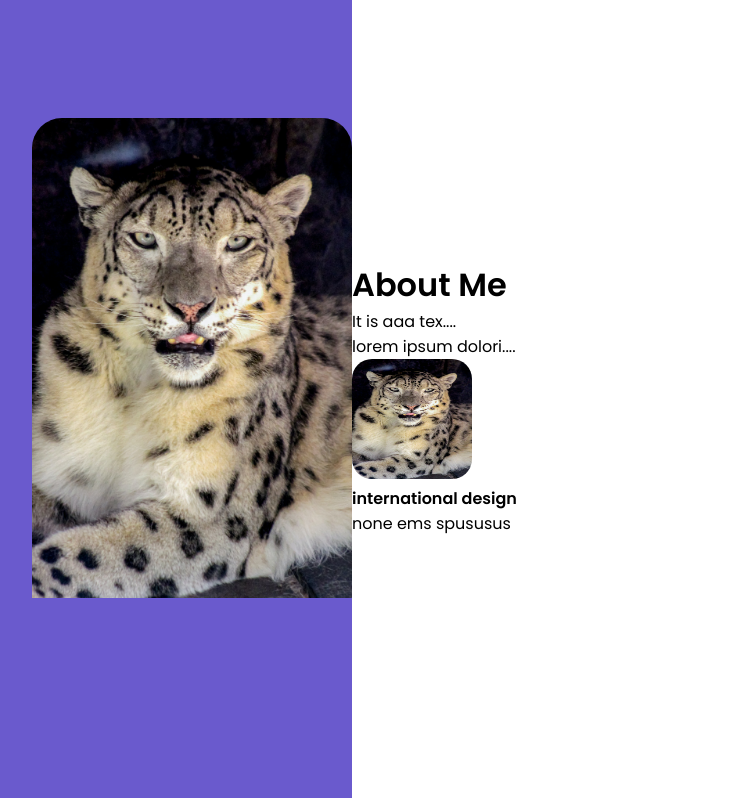
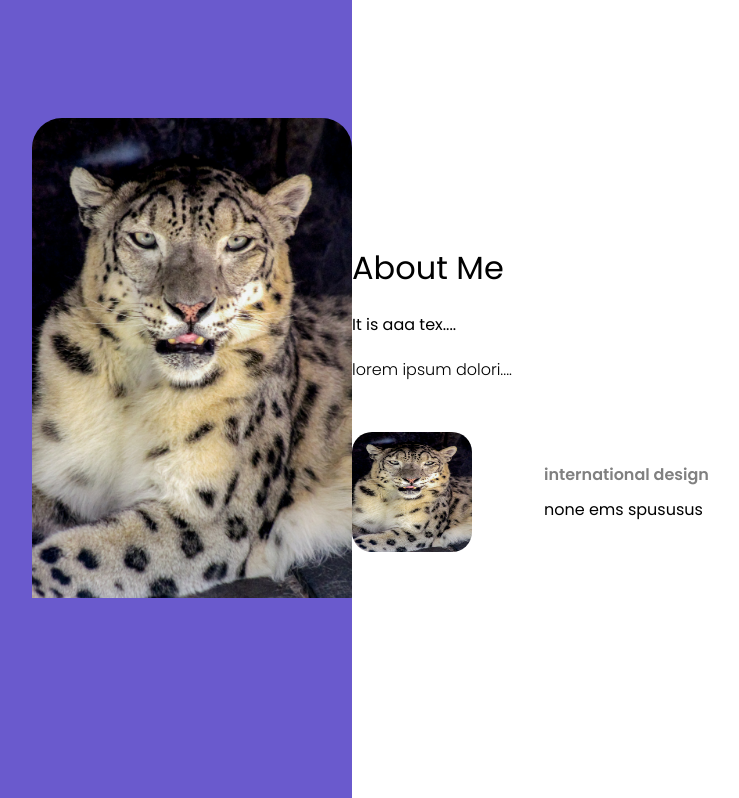
Before and after one commit to snowleopardAlexa/react-portfolio-2021, a React (Create React App) app: page / in a window 1280 px wide. Shown: the part 802-1600 px from the top of the page, without its empty margins (288-1027 px from the left). Built offline with nearby package versions, Linux system fonts and the light colour scheme.

Commit message:
add title text styles

```diff
--- a/src/components/About/about.css
+++ b/src/components/About/about.css
@@ -42,3 +42,32 @@
     height: 120px;
     border-radius: 20px;
 }
+
+.a-title {
+    font-weight: 400;
+}
+
+.a-sub {
+    margin: 20px 0px;
+}
+
+.a-desc {
+    font-weight: 300;
+}
+
+.a-award {
+    margin-top: 50px;
+    display: flex;
+    align-items: center;
+    justify-content: space-between;
+}
+
+.a-award-texts {
+    width: 70%;
+}
+
+.a-award-title {
+    font-weight: bold;
+    color: grey;
+    margin-bottom: 10px;
+}
```
